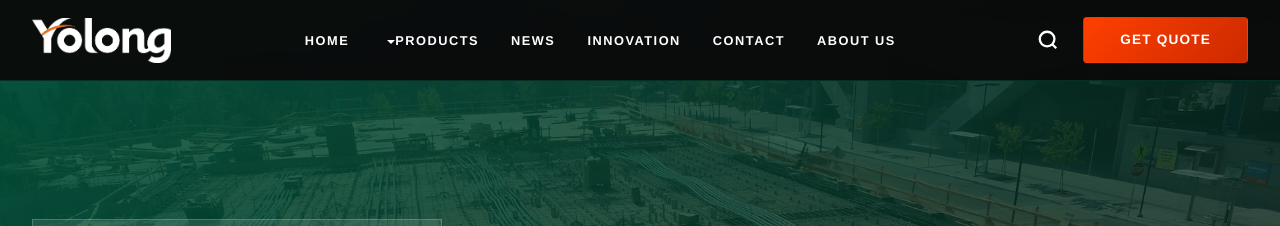
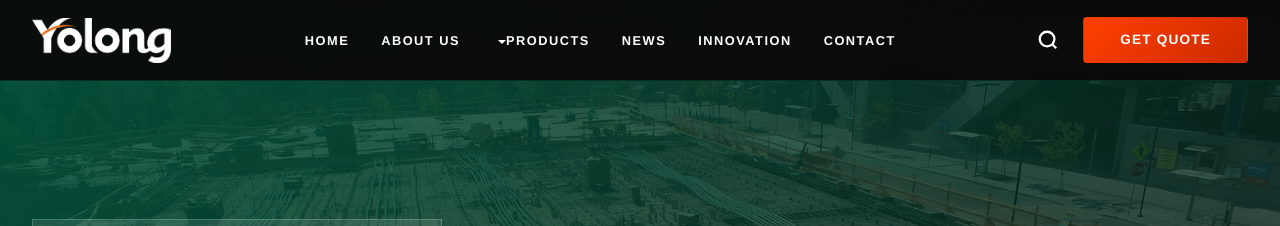
Before and after one commit to Heyxier/yolongtec-website-demo, a Jekyll site: the page built from index.html, in a window 1280 px wide. Shown: the top 226 px of the page. Built offline with Jekyll 4.4.1, drawn with Linux system fonts in a browser that asks for light colours; some web fonts are replaced.

Commit message:
调整导航栏顺序：ABOUT US 移至第二位

```diff
--- a/_layouts/default.html
+++ b/_layouts/default.html
@@ -26,6 +26,7 @@
             </a>
             <ul class="nav-menu" id="navMenu">
                 <li><a href="{{ site.baseurl }}/index.html" class="nav-link">HOME</a></li>
+                <li><a href="{{ site.baseurl }}/about/index.html" class="nav-link">ABOUT US</a></li>
                 <li class="nav-dropdown">
                     <a href="{{ site.baseurl }}/products/" class="nav-link">PRODUCTS</a>
                     <ul class="dropdown-menu">
@@ -42,7 +43,6 @@
                 <li><a href="{{ site.baseurl }}/news/index.html" class="nav-link">NEWS</a></li>
                 <li><a href="{{ site.baseurl }}/innovation/index.html" class="nav-link">INNOVATION</a></li>
                 <li><a href="{{ site.baseurl }}/contact/index.html" class="nav-link">CONTACT</a></li>
-                <li><a href="{{ site.baseurl }}/about/index.html" class="nav-link">ABOUT US</a></li>
             </ul>
             <div class="nav-actions">
                 <button class="search-btn" aria-label="Search">
```
